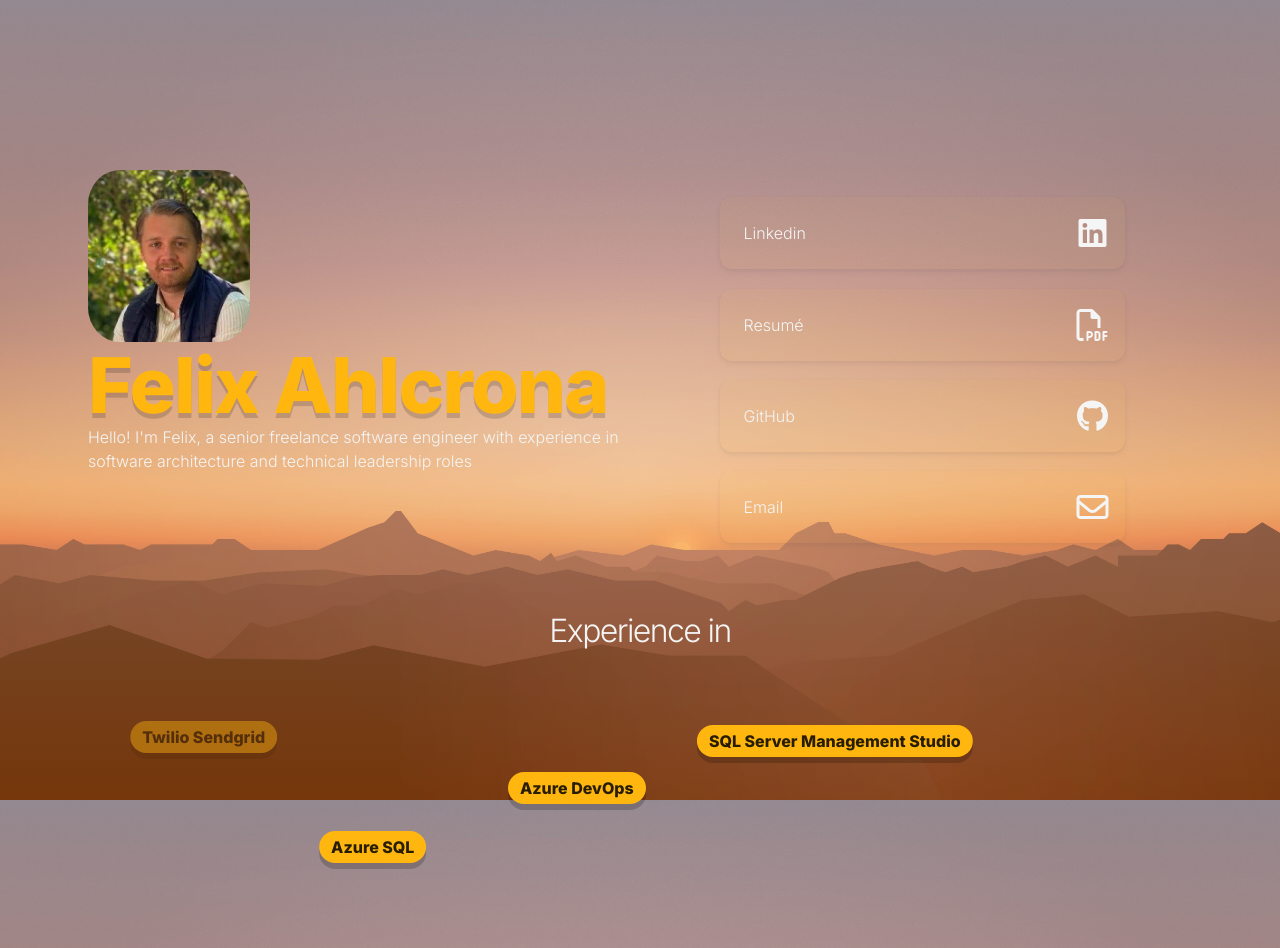
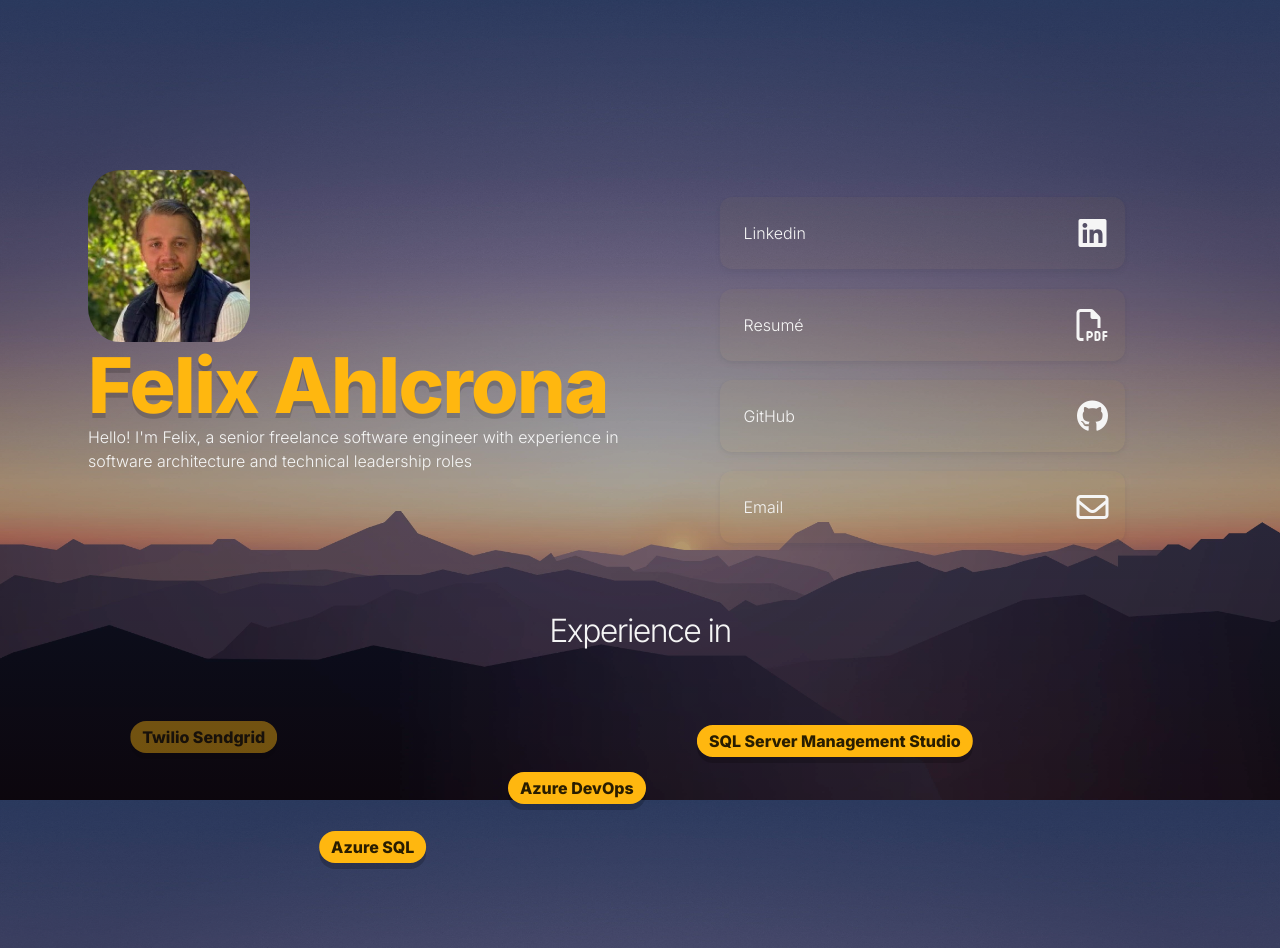
Before and after one commit to felixahlcrona/Ahlcrona-Consulting-AB, a Next.js app: page /Ahlcrona-Consulting-AB/ in a window 1280 px wide. Built offline with nearby package versions, Linux system fonts and the light colour scheme.

Commit message:
css changes

```diff
--- a/src/app/globals.css
+++ b/src/app/globals.css
@@ -4,14 +4,8 @@
 :root {
   overscroll-behavior-y: contain;
   --softOrange-color: #ffb70f;
-
-  /* --skyBlue-color: #72a4d2; */
-  /* #f7760c73 */
-  /* #f7430c73
-  #ffb70f */
   --lightGray-color: #f5f5f5;
-
-  background-image: linear-gradient(to bottom, #f5f5f578, #f7760c73), url("/background.jpg");
+  background-image: linear-gradient(180deg, #154d8b78, #14161a40), url(/background.jpg);
   width: 100%;
   height: 100%;
   background-size: cover;
@@ -28,16 +22,7 @@
   font-weight: 800;
   font-style: normal;
 }
-.body {
-  /* overscroll-behavior-y: none;
-  background-image: linear-gradient(to bottom, #f5f5f578, #4f90ff73), url("/background.jpg");
-  width: 100%;
-  height: 100%;
-  background-size: cover; */
-}
-html {
-  /* background-image: linear-gradient(to bottom, #f5f5f578, #4f90ff73), url("/background.jpg"); */
-}
+
 a {
   text-decoration: none !important;
 }
--- a/src/app/page.js
+++ b/src/app/page.js
@@ -36,7 +36,7 @@
                 </div>
 
                 <div class="animate2s">
-                  <a href="https://drive.google.com/file/d/1sOo0lUlqYzc8Y1Qv4dGRknLm6RN4LkHm/view?usp=sharing" target="_blank">
+                  <a href="https://drive.google.com/file/d/1qJ48DOziOxN4B2W8Ljpq8lqGcTleAZ6Q/view?usp=sharing" target="_blank">
                     <button class="button is-large" id="button">
                       <span className="buttonText">Resumé</span>
                       <span class="icon is-medium" id="icon">
```
